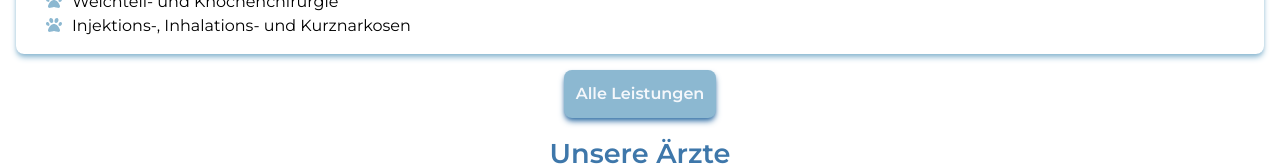
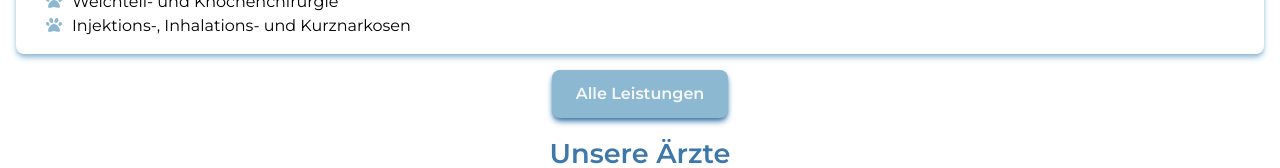
Before and after one commit to room-twenty/tierarztpraxis-volker-gerlitzki, a Next.js app in the folder vet-clinic/: page / in a window 1280 px wide. Shown: the part 1538-1706 px from the top of the page. Built offline with nearby package versions, Linux system fonts and the light colour scheme.

Commit message:
refactor: Update Button component to use motion.div instead of motion.button for better styling flexibility

```diff
--- a/vet-clinic/components/Button/Button.tsx
+++ b/vet-clinic/components/Button/Button.tsx
@@ -23,7 +23,7 @@ const Button = ({
 }: IButtonProps) => {
   return (
     <>
-      <motion.button
+      <motion.div
         className={`${buttonStyling}`}
         whileHover={{
           scale: 1.05,
@@ -33,13 +33,19 @@ const Button = ({
         whileTap={{ scale: 0.99 }}
         transition={{ duration: 0.4 }}>
         {faIcon && !isLink && (
-          <a href={src} className="flex items-center justify-center gap-2">
+          <a
+            href={src}
+            className="flex h-full w-full items-center justify-center gap-2">
             <FontAwesomeIcon className="h-4 w-4" icon={faIcon} />
             {text}
           </a>
         )}
-        {isLink && <Link href={src}>{text}</Link>}
-      </motion.button>
+        {isLink && (
+          <Link href={src} className="place-self-center p-3">
+            {text}
+          </Link>
+        )}
+      </motion.div>
     </>
   );
 };
```
